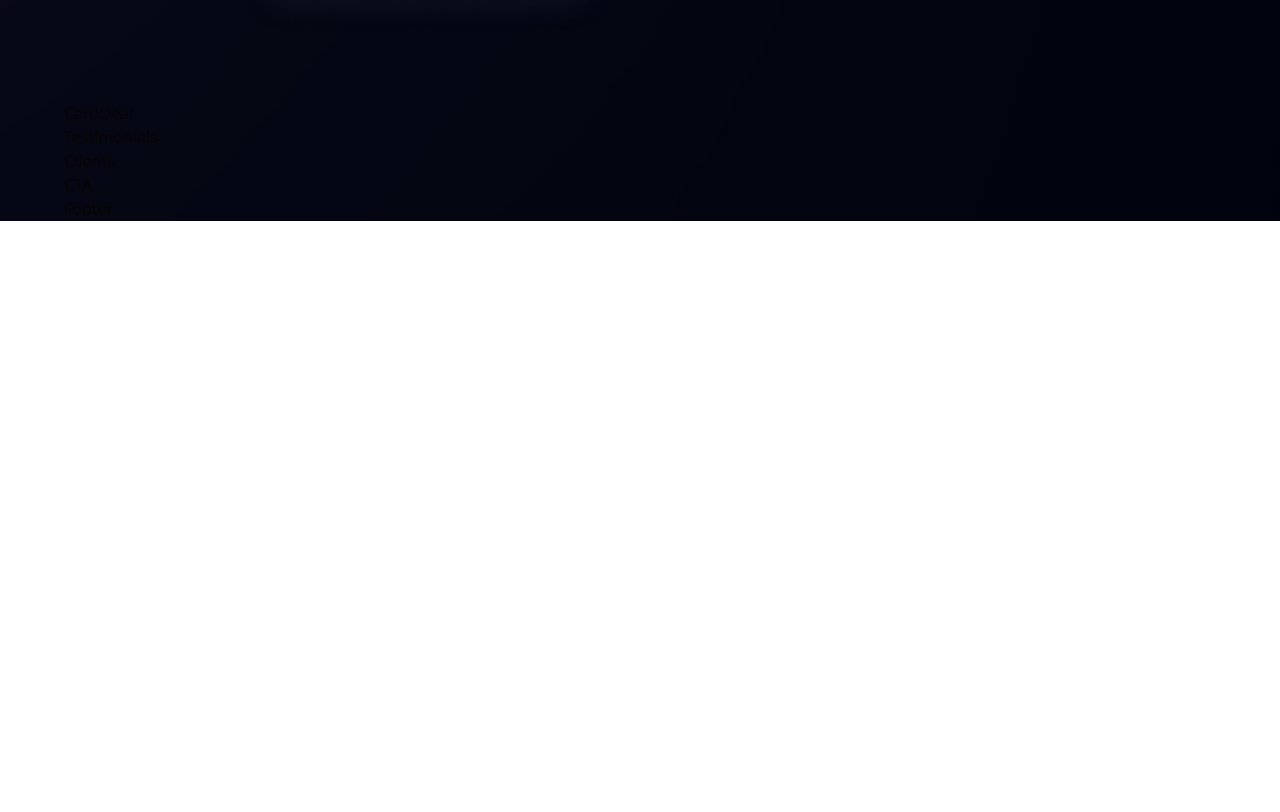
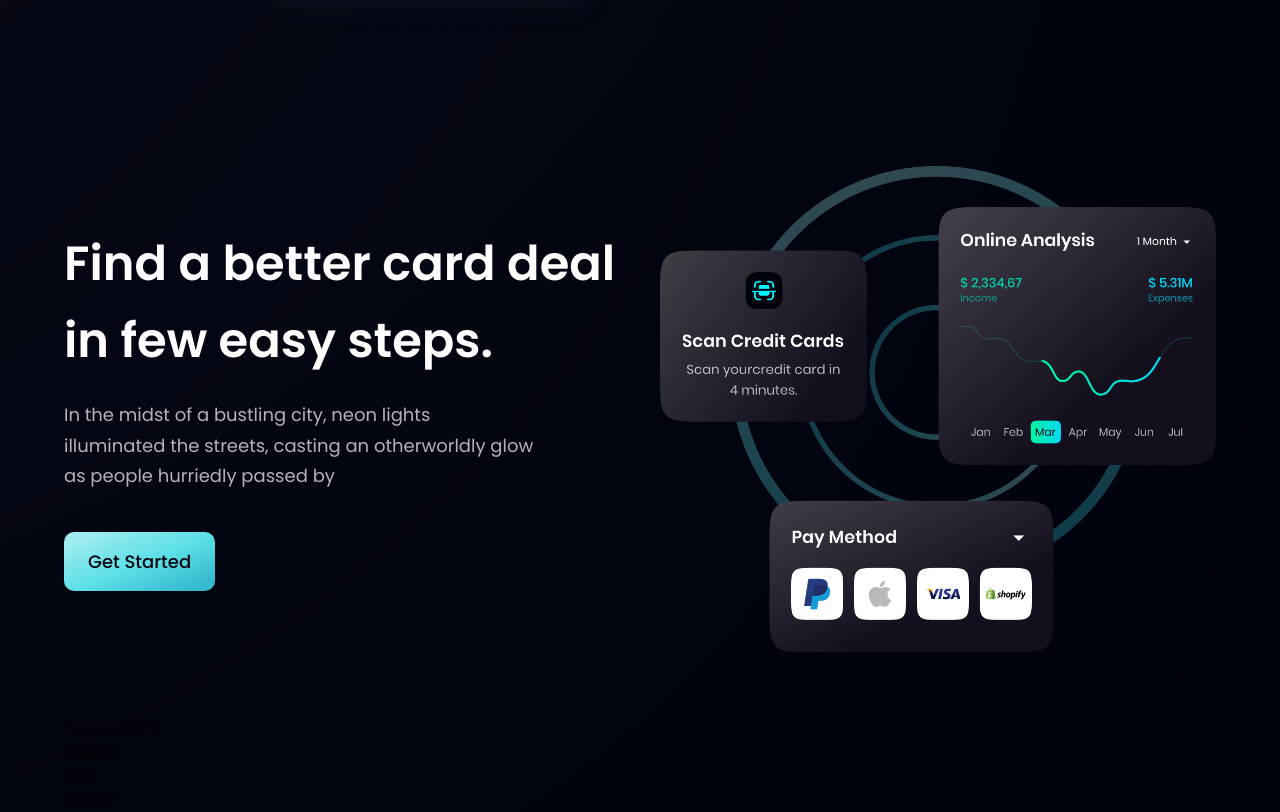
Before and after one commit to WanjaNjunge/bank-app, a React (Vite) app: page / in a window 1280 px wide. Shown: the part 2168-2980 px from the top of the page. Before the commit the page ends 2389 px from the top, so only its background shows below. Built offline with nearby package versions, Linux system fonts and the light colour scheme.

Commit message:
Done with the card section

```diff
--- a/src/components/Button.jsx
+++ b/src/components/Button.jsx
@@ -2,7 +2,7 @@
 
 const Button = ({ styles }) => {
   return (
-    <button type="button" className={`py-4 px-6 bg-blue-gradient font-poppins font-medium text-[18px] text-primary outline-none ${styles}`}>
+    <button type="button" className={`py-4 px-6 bg-blue-gradient font-poppins font-medium text-[18px] text-primary outline-none ${styles} rounded-[10px]`}>
       Get Started
     </button>
   )
--- a/src/components/CardDeal.jsx
+++ b/src/components/CardDeal.jsx
@@ -1,9 +1,24 @@
-import React from 'react'
+import { card } from '../assets';
+import styles, { layout } from '../style';
+import Button from './Button'
 
-const CardDeal = () => {
-  return (
-    <div>CardDeal</div>
+const CardDeal = () => (
+    <section className={layout.section}>
+      <div className={layout.sectionInfo}>
+        <h2 className={styles.heading2}>
+          Find a better card deal <br className='sm:block hidden' /> in few easy steps.
+        </h2>
+        <p className={`${styles.paragraph} max-w-[470px] mt-5`}>In the midst of a bustling city, neon lights illuminated the streets, casting an otherworldly glow as people hurriedly passed by</p>
+
+        <Button styles='mt-10' />
+      </div>
+
+      <div className={layout.sectionImg}>
+        <img src={card} alt="card" className='w-[100%] h-[100%]' />
+      </div>
+
+    </section>
   )
-}
+
 
 export default CardDeal
```
